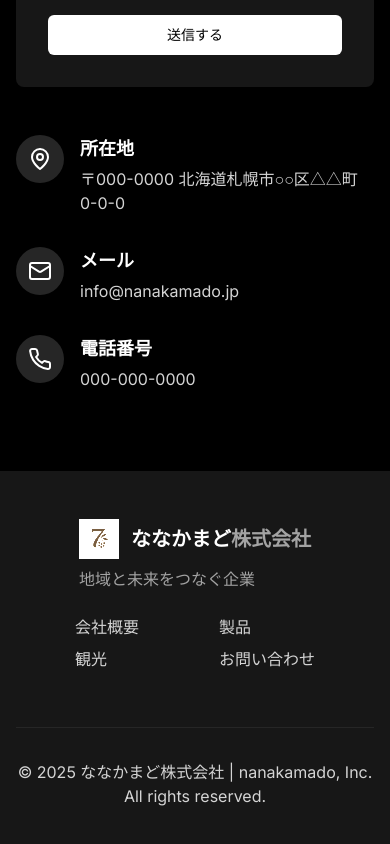
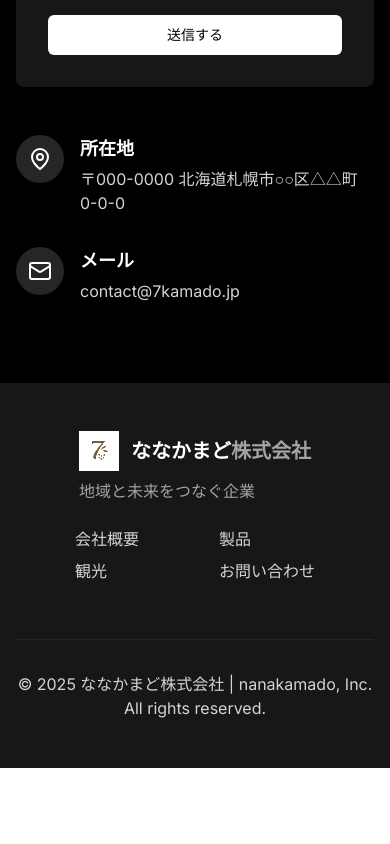
Before and after one commit to 7kamado/homepage, a Next.js app: page / in a window 390 px wide. Shown: the part 4136-4980 px from the top of the page. After the commit the page ends 4904 px from the top, so only its background shows below. Built offline with nearby package versions, Linux system fonts and the light colour scheme.

Commit message:
Update email address and remove phone number section
Co-Authored-By: Hiromasa Sasaki <hs4thcf@gmail.com>

```diff
--- a/app/page.tsx
+++ b/app/page.tsx
@@ -327,15 +327,7 @@ export default function Home() {
                     <p className="text-neutral-300">{t.contact.info.email.value}</p>
                   </div>
                 </div>
-                <div className="flex items-start gap-4">
-                  <div className="bg-neutral-800 p-3 rounded-full">
-                    <Phone className="h-6 w-6" />
-                  </div>
-                  <div>
-                    <h4 className="text-lg font-bold mb-1">{t.contact.info.phone.title}</h4>
-                    <p className="text-neutral-300">{t.contact.info.phone.value}</p>
-                  </div>
-                </div>
+
               </div>
             </div>
           </div>
--- a/lib/i18n/translations.ts
+++ b/lib/i18n/translations.ts
@@ -64,11 +64,7 @@ export const translations = {
         },
         email: {
           title: "メール",
-          value: "info@nanakamado.jp",
-        },
-        phone: {
-          title: "電話番号",
-          value: "000-000-0000",
+          value: "contact@7kamado.jp",
         },
       },
     },
@@ -146,11 +142,7 @@ export const translations = {
         },
         email: {
           title: "Email",
-          value: "info@nanakamado.jp",
-        },
-        phone: {
-          title: "Phone",
-          value: "000-000-0000",
+          value: "contact@7kamado.jp",
         },
       },
     },
```
